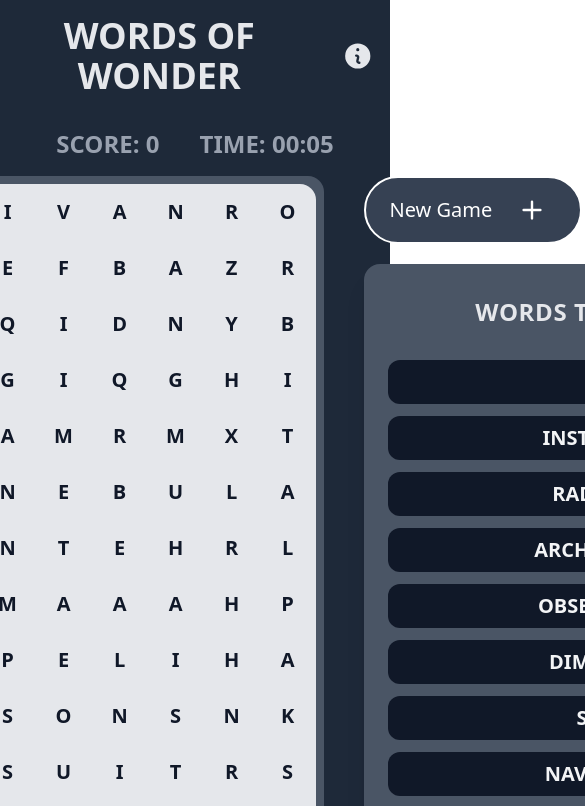
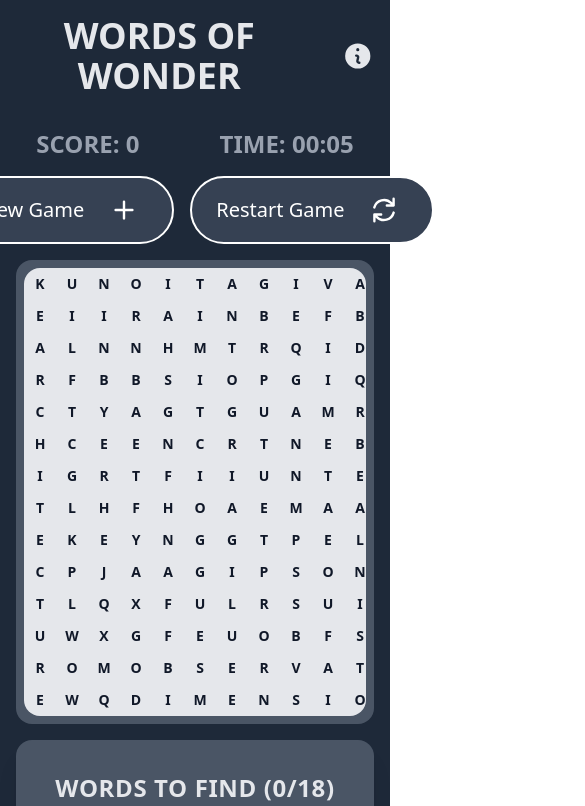
Before and after one commit to kdev307/word-search-puzzle, a React (Vite) app: page / in a window 390 px wide. Shown: the top 806 px of the page, 585 px wide, since content can reach past the window. Built offline with nearby package versions, Linux system fonts and the light colour scheme.

Commit message:
fixed responsive view

```diff
--- a/src/components/Cell.tsx
+++ b/src/components/Cell.tsx
@@ -16,7 +16,7 @@ function Cell({ children, selected, found, ...props }: CellProps) {
     }, [selected]);
     return (
         <div
-            className={`relative flex aspect-square min-w-14 cursor-pointer items-center justify-center overflow-clip text-center text-xl font-bold transition-all duration-150 select-none ${highlighted ? 'text-white' : 'rounded-xl text-gray-900 hover:bg-gray-300'}`}
+            className={`relative flex aspect-square min-w-8 cursor-pointer items-center justify-center overflow-clip text-center text-sm font-bold transition-all duration-150 select-none sm:min-w-12 sm:text-lg lg:min-w-14 lg:text-xl ${highlighted ? 'text-white' : 'rounded-xl text-gray-900 hover:bg-gray-300'}`}
             {...props}
         >
             {children}
--- a/src/components/FoundWords.tsx
+++ b/src/components/FoundWords.tsx
@@ -17,7 +17,7 @@ function FoundWords() {
                 Words to Find ({wordsFound.length}/{words.length})
             </Title>
 
-            <ul className="scrollbar flex max-h-140 w-full flex-col gap-3 overflow-auto pr-3">
+            <ul className="scrollbar flex max-h-150 w-full flex-wrap content-start justify-center gap-3 overflow-auto pr-1 lg:flex-col lg:flex-nowrap lg:justify-start lg:pr-3">
                 {words.map((word) => {
                     const foundWord = wordsFound.find((found) => found.word === word.word);
 
@@ -89,7 +89,8 @@ function Word({ word, isFound }: WordProps) {
 
     return (
         <li
-            className={`rounded-xl px-4 py-2 text-center text-xl font-semibold transition-all duration-200 select-none ${
+            style={{ touchAction: 'manipulation' }}
+            className={`rounded-xl px-4 py-2 text-center text-xl font-semibold whitespace-nowrap transition-all duration-200 select-none ${
                 isFound
                     ? 'cursor-not-allowed bg-gray-700 text-gray-300'
                     : 'cursor-pointer bg-gray-900 text-gray-100 hover:bg-gray-200 hover:text-gray-800'
--- a/src/components/Grid.tsx
+++ b/src/components/Grid.tsx
@@ -111,7 +111,7 @@ function Grid({ grid }: { grid: string[][] }) {
             style={{
                 gridTemplateColumns: `repeat(${cols}, 1fr)`,
                 userSelect: 'none',
-                touchAction: 'none',
+                touchAction: 'manipulation',
             }}
             onPointerDown={handlePointerDown}
             onPointerMove={handlePointerMove}
--- a/src/components/WordsOfWonder.tsx
+++ b/src/components/WordsOfWonder.tsx
@@ -96,21 +96,21 @@ function WordsOfWonder() {
                             </Modal>
                         </>
                     </div>
-                    <div className="flex items-center justify-center gap-10">
+                    <div className="flex items-center justify-center gap-20">
                         <Title as="h2" style="text-2xl text-center font-semibold text-gray-400">
                             Score: {score}
                         </Title>
-
                         <Title as="h2" style="text-2xl text-center font-semibold text-gray-400">
                             Time: {formatTime(timeTaken)}
                         </Title>
                     </div>
-                    <div className="flex items-start justify-center gap-10">
+                    {/* Desktop layout: original, unchanged. Shown at lg and up. */}
+                    <div className="hidden items-center justify-center gap-10 lg:flex">
                         <div className="rounded-2xl bg-gray-600 p-2">
                             <Grid grid={grid} />
                         </div>
-                        <div className="flex w-full flex-col items-center justify-center gap-5">
-                            <div className="flex w-full items-center justify-center gap-10">
+                        <div className="flex flex-col items-center justify-center gap-4">
+                            <div className="flex items-center justify-center gap-4">
                                 <Button
                                     icon={<PlusIcon className="size-8" />}
                                     text="New Game"
@@ -124,6 +124,33 @@ function WordsOfWonder() {
                                     onClick={handleRestartGame}
                                 />
                             </div>
+
+                            <FoundWords />
+                        </div>
+                    </div>
+
+                    {/* Mobile layout: top-to-bottom — buttons, grid, then found words. */}
+                    <div className="flex w-full flex-col items-center gap-4 px-4 lg:hidden">
+                        <div className="flex items-center justify-center gap-4">
+                            <Button
+                                icon={<PlusIcon className="size-8" />}
+                                text="New Game"
+                                style="bg-gray-700 text-white w-full"
+                                onClick={handleNewGame}
+                            />
+                            <Button
+                                icon={<ArrowPathIcon className="size-8" />}
+                                text="Restart Game"
+                                style="bg-gray-700 text-white w-full"
+                                onClick={handleRestartGame}
+                            />
+                        </div>
+
+                        <div className="max-w-full overflow-auto rounded-2xl bg-gray-600 p-2">
+                            <Grid grid={grid} />
+                        </div>
+
+                        <div className="w-full">
                             <FoundWords />
                         </div>
                     </div>
```
